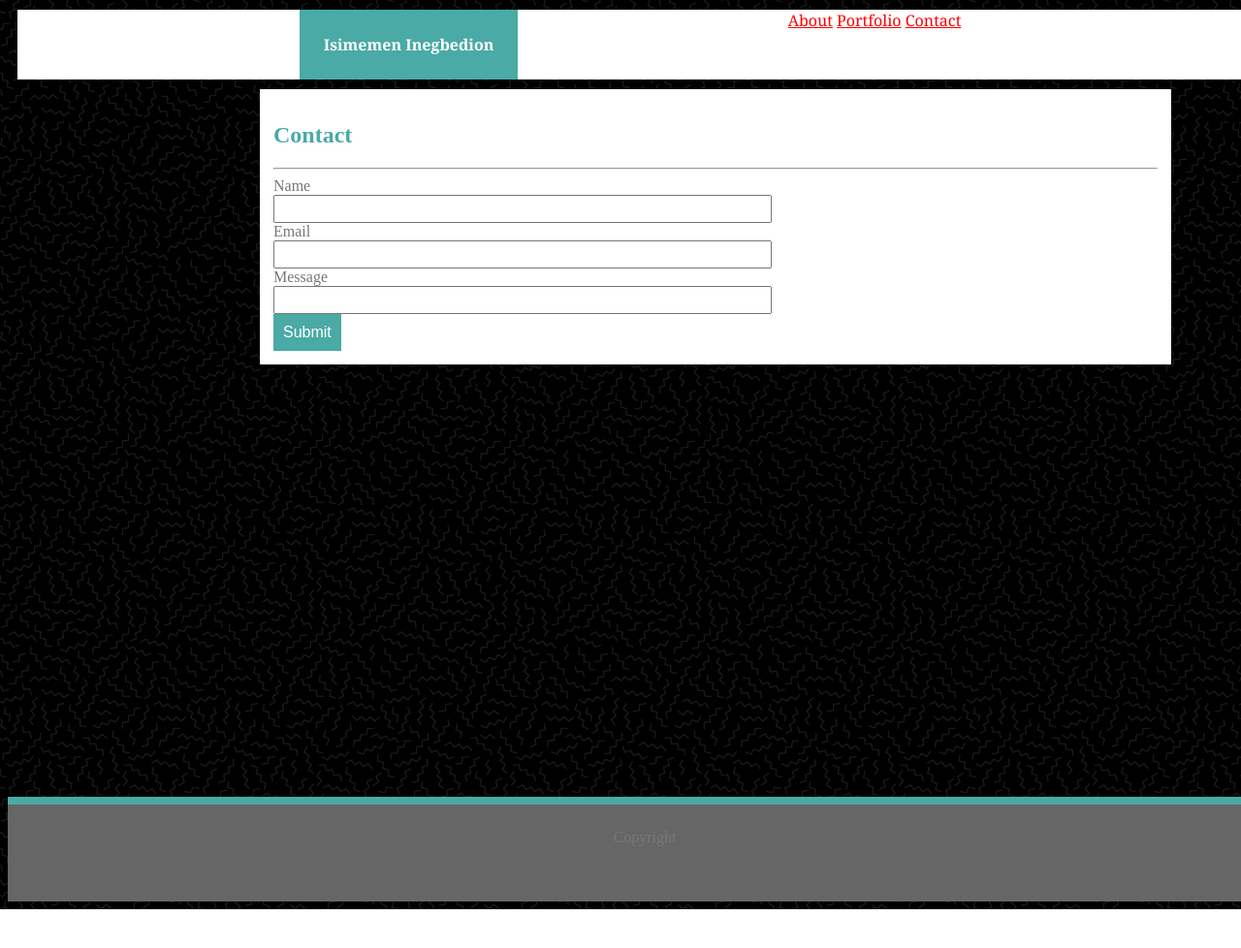
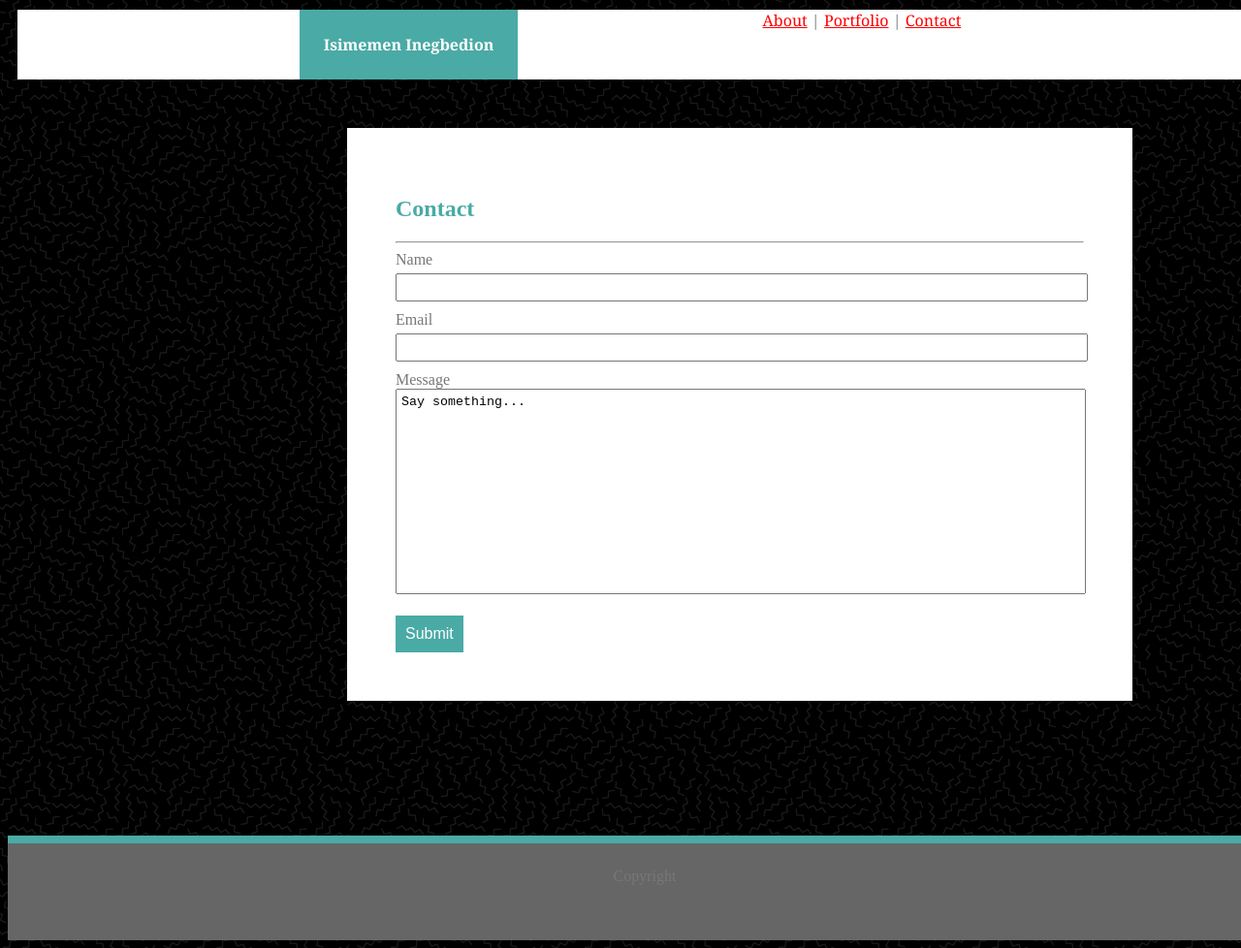
Before and after one commit to illimitableissi/Basic-Portfolio, a plain HTML site: page contact.html in a window 1280 px wide. Shown: the top 978 px of the page at 97% size. Before the commit the page ends 938 px from the top, so only its background shows below. Drawn offline with Linux system fonts and the light colour scheme.

Commit message:
Even more updates

```diff
--- a/assets/css/style.css
+++ b/assets/css/style.css
@@ -49,11 +49,12 @@ button {
         font-size: 16px;
       }
 
+
 .Message{
-    background-color: #ffffff;
-    margin: 10px;
+    padding: 50px;
+    margin: 50px 50px -100px 100px;
     border: 10px;
-    padding: 14px
+    background-color: #ffffff
 }
 
 .Links{
@@ -69,8 +70,15 @@ img{
 }
 
 input{
-    width: 500px;
+    width: 700px;
     padding: 5px
+}
+
+textarea{
+    resize: none;
+    padding: 5px;
+    width: 700px;
+    height: 200px
 }
 
 .AboutMe{
@@ -87,9 +95,13 @@ input{
 }
 
 a:link {
-    color: red
+    color: red;
 }
 
 a:visited {
      color: green;
 }
+
+input{
+    margin: 5px 5px 10px 0px
+}
--- a/contact.html
+++ b/contact.html
@@ -15,8 +15,8 @@
 <header>
     <h1>Isimemen Inegbedion</h1>
 <div class="Links">
-<a href="index.html">About</a>
-<a href="portfolio.html">Portfolio</a>
+<a href="index.html">About</a> |
+<a href="portfolio.html">Portfolio</a> |
 <a href="contact.html">Contact</a>
 </div>
 </header>
@@ -37,8 +37,10 @@
     <br>
     Message
     <br>
-    <input type="text">
+    <textarea>Say something...</textarea>
     <br>
+</br>
+
 <button>Submit</button>
 </form>
 </div>
```
